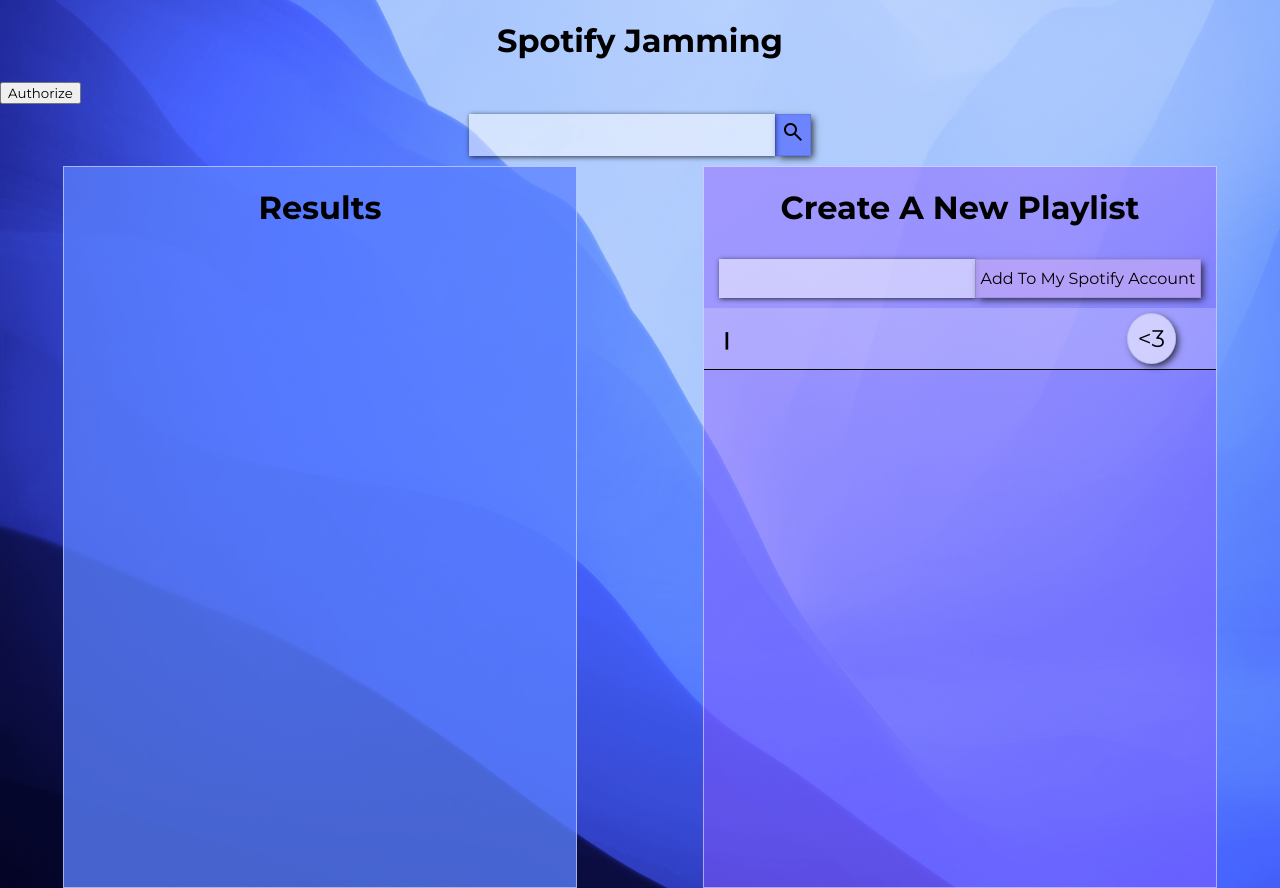
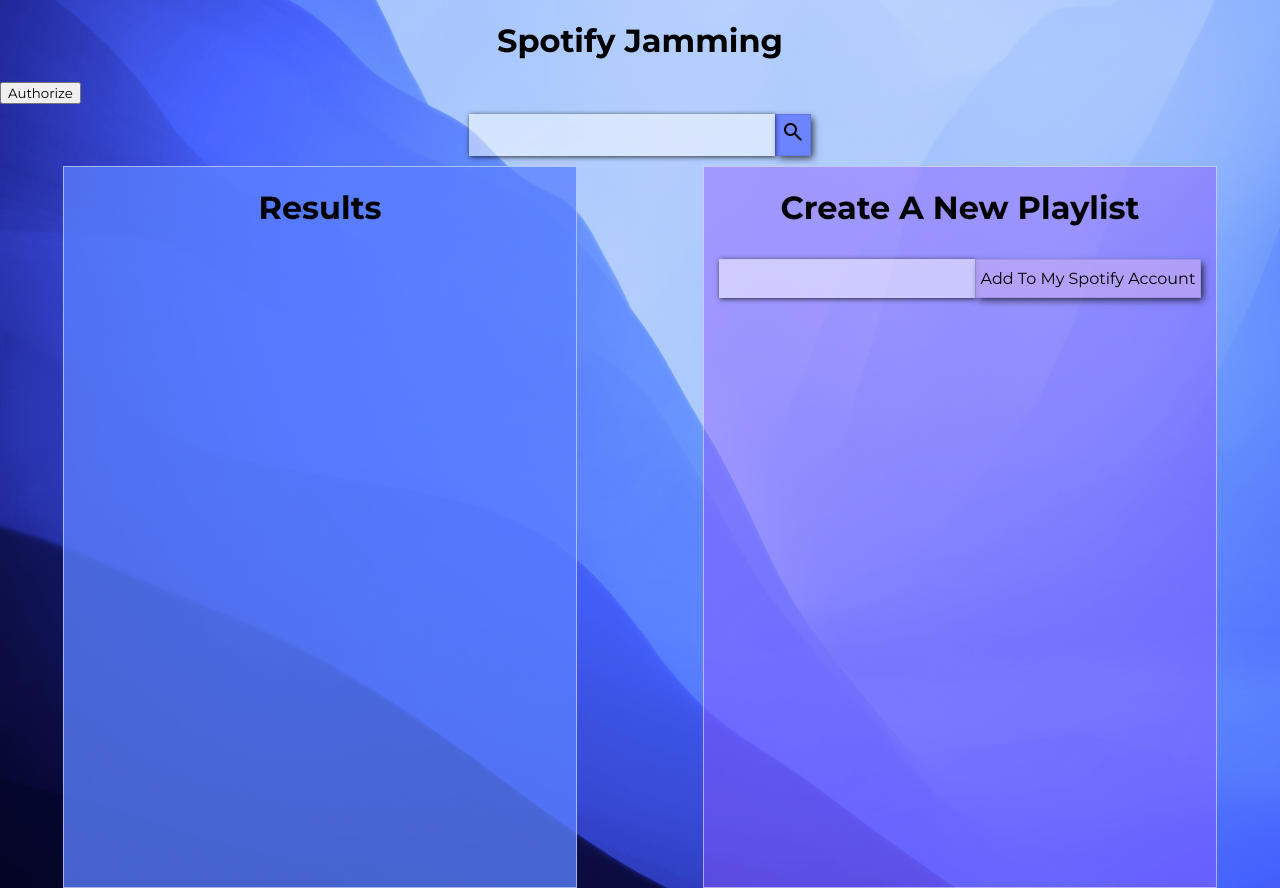
Before and after one commit to fawnnnn777/final_jamming, a React (Create React App) app: page / in a window 1280 px wide. Built offline with nearby package versions, Linux system fonts and the light colour scheme.

Commit message:
add and remove from playlist

```diff
--- a/src/App.jsx
+++ b/src/App.jsx
@@ -9,6 +9,22 @@
     const [songs, setSongs] = useState([])
 
     const [accessToken, setAccessToken] = useState(null)
+
+    const [playlist, setPlaylist] = useState([])
+
+    const removeSong = (song)=>{
+        setPlaylist(prev => prev.filter(s => s != song))
+    }
+
+    const addSong =(song)=>{
+        if(playlist.includes(song)){
+            return
+        }
+        setPlaylist([
+            ...playlist, song
+        ])
+        console.log(playlist)
+    }
 
     useEffect(()=>{
         const params = getHashParams()
@@ -32,7 +48,7 @@
 
     const handleAuthorize = ()=>{
         const client_id = '66ad9f06e98a41d3b9c4210d7b4eb5c0'
-        const redirect_url = 'https://fawnjamming.netlify.app/'
+        const redirect_url = 'http://localhost:3000'
         const scopes = 'playlist-modify-private playlist-modify-public user-read-private'
         let url = 'https://accounts.spotify.com/authorize' +
         '?response_type=token' +
@@ -80,8 +96,8 @@
     <button onClick={handleAuthorize}>Authorize</button>
         <SearchBar searchQuery={searchQuery}></SearchBar>
         <div className='mainContainer'>
-        <Results songs={songs}></Results>
-        <Playlist></Playlist>
+        <Results addSong={addSong} songs={songs}></Results>
+        <Playlist removeSong={removeSong} playlist={playlist}></Playlist>
         </div>
     </>
 
--- a/src/Playlist.jsx
+++ b/src/Playlist.jsx
@@ -2,8 +2,7 @@
 import styles from './styles/playlist.module.css'
 import Track from "./Track";
 
-function Playlist(){
-
+function Playlist(props){
 
     return(
         <>
@@ -13,8 +12,11 @@
                 <input type="text"></input>
                 <button>Add To My Spotify Account</button>
             </form>
-            <Track></Track>
+            {props.playlist.map((song)=>{
+                return <Track removeSong={props.removeSong} isSaved={true} song={song}></Track>
+            })}
         </div>
+
         </>
     )
 }
--- a/src/Results.jsx
+++ b/src/Results.jsx
@@ -8,7 +8,7 @@
         <div className={styles.resultsDiv}>
             <h1>Results</h1>
             {props.songs.map((song)=>{
-                return <Track name={song.name} album={song.album} artist={song.artist}></Track>
+                return <Track addSong={props.addSong} song={song}></Track>
             })}
         </div>
         </>
--- a/src/Track.jsx
+++ b/src/Track.jsx
@@ -2,15 +2,19 @@
 import styles from './styles/track.module.css'
 
 function Track(props){
+
+
     return (
         <>
         <div className={styles.trackDiv}>
             <div className={styles.trackInfo}>
-                <h2>{props.name}</h2>
-                <h3> {props.artist} | {props.album}</h3>
+                <h2>{props.song.name}</h2>
+                <h3> {props.song.artist} | {props.song.album}</h3>
             </div>
             <div className={styles.trackSave}>
-                <button>&lt;3</button>
+                {props.isSaved === true ? <button onClick={()=> props.removeSong(props.song)}>X</button>
+                :
+                <button onClick={()=> props.addSong(props.song)}>&lt;3</button>}
             </div>
         </div>
         </>
```
